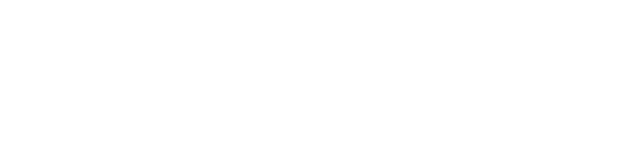
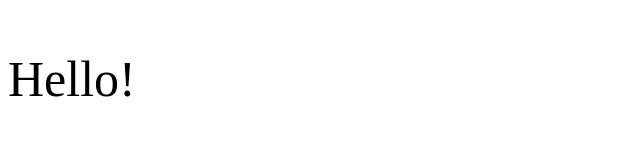
Before and after one commit to ryanapples/CSS, a plain HTML site: page what-the-flexbox/index.html in a window 1280 px wide. Shown: the whole page, without its empty margins (0-640 px from the left). Drawn offline with Linux system fonts and the light colour scheme.

Commit message:
file structure

```diff
--- a/what-the-flexbox/index.html
+++ b/what-the-flexbox/index.html
@@ -1,10 +1,23 @@
 <!DOCTYPE html>
 <html lang="en">
+
 <head>
-	<meta charset="UTF-8">
-	<title>What The Flexbox</title>
+  <meta charset="UTF-8">
+  <meta name="viewport" content="width=device-width, initial-scale=1.0">
+  <link rel="stylesheet" href="./assets/style.css">
+  <title>What The Flexbox</title>
 </head>
+
+<style>
+  p {
+    font-size: 50px;
+    border-bottom: 10px solid var(--yellow);
+    color: var(--black);
+  }
+</style>
+
 <body>
+  <p>Hello!</p>
+</body>
 
-</body>
 </html>
```
Also changed, not shown: what-the-flexbox/assets/style.css (added).
